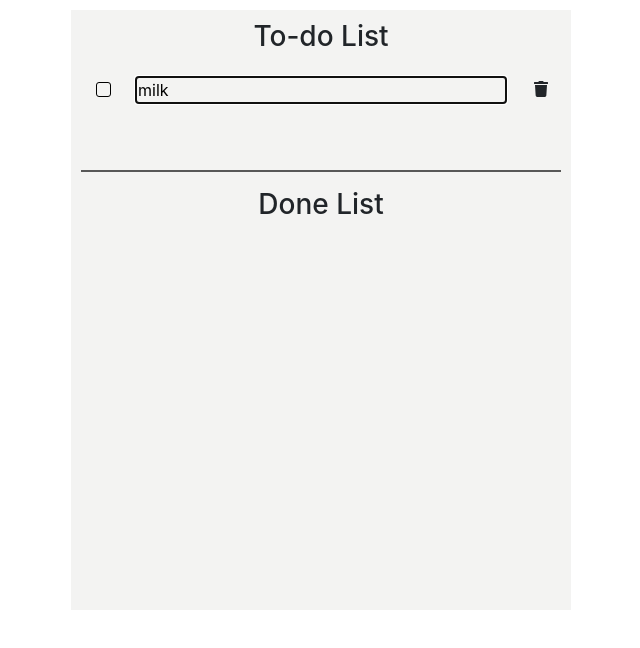
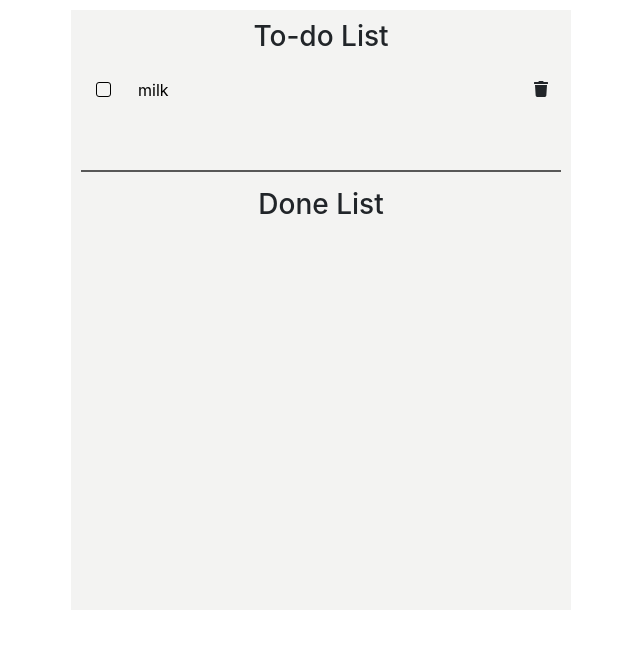
Before and after one commit to madhurabhujbal/todo-list, a React (Create React App) app: page / in a window 1280 px wide. Shown: the top 648 px of the page, without its empty margins (319-959 px from the left). Built offline with nearby package versions, Linux system fonts and the light colour scheme; the HTML template or start-up script is replaced by a standard one.

Commit message:
Add styling code for input textbox when focused

```diff
--- a/src/App.css
+++ b/src/App.css
@@ -42,6 +42,10 @@ hr.horizontal-line {
   background-color: transparent;
 }
 
+.col-md-10 input:focus {
+  outline: none;
+}
+
 .trash-icon {
   position: absolute;
   right: 2px;
@@ -73,10 +77,6 @@ hr.horizontal-line {
   background: none;
   text-decoration: line-through;
   color: black;
-}
-
-.col-md-2 input:focus {
-  outline: none;
 }
 
 .col-md-1 input {
```
